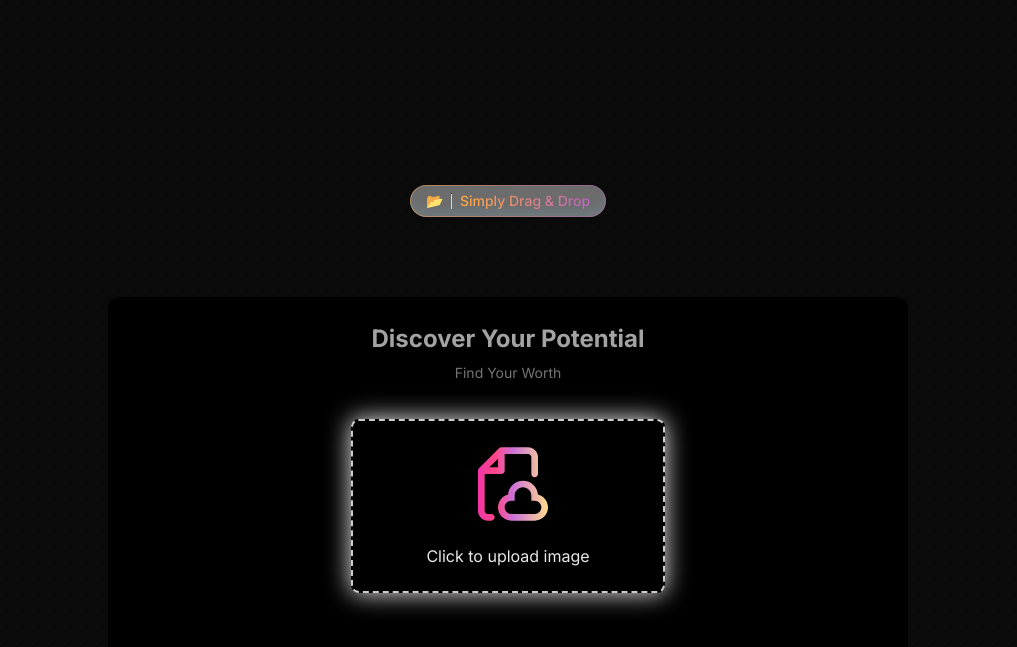
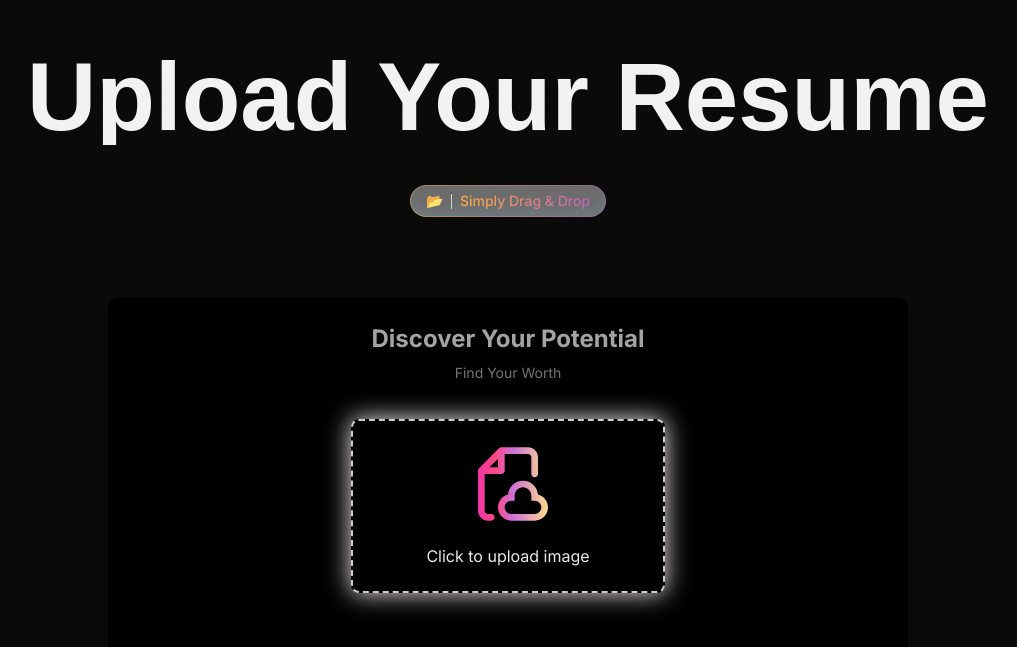
Before and after one commit to elijahgummer/CVWORTH, a Next.js app: page / in a window 1280 px wide. Shown: the part 2662-3309 px from the top of the page, without its empty margins (132-1149 px from the left). Built offline with nearby package versions, Linux system fonts and the light colour scheme.

Commit message:
change the bg-to custom header color

```diff
--- a/app/page.tsx
+++ b/app/page.tsx
@@ -185,7 +185,7 @@ const Icons = {
 export function ThreeDCardDemo() {
   return (
     <div className="h-[70rem] rounded-xl w-full dark:bg-black bg-black-100  dark:bg-dot-white/[1] bg-dot-white/[1] relative flex items-center justify-center flex-col">
-      <h1 className="md:text-3xl text-3xl lg:text-8xl font-bold text-center relative z-20 pointer-events-none whitespace-pre-wrap text-headerColor bg-clip-text leading-none text-transparent dark:from-white dark:to-slate-900/10">
+      <h1 className="md:text-3xl text-3xl lg:text-8xl font-bold text-center relative z-20 pointer-events-none whitespace-pre-wrap bg-headerColor bg-clip-text leading-none text-transparent dark:from-white dark:to-slate-900/10">
         Upload Your Resume
       </h1>
       <div className="mt-10 z-10 flex items-center justify-center">
```
